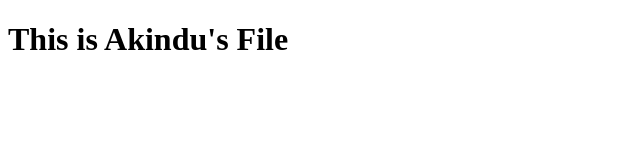
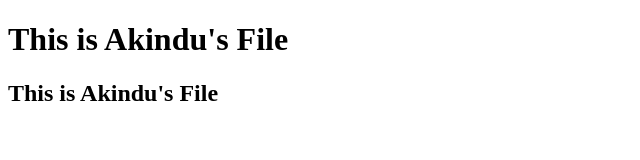
Before and after one commit to hashcode103/git-flow-init, a plain HTML site: page akindu.html in a window 1280 px wide. Shown: the whole page, without its empty margins (0-640 px from the left). Drawn offline with Linux system fonts and the light colour scheme.

Commit message:
second commit

```diff
--- a/akindu.html
+++ b/akindu.html
@@ -7,5 +7,6 @@
 </head>
 <body>
     <h1>This is Akindu's File</h1>
+    <h2>This is Akindu's File</h2>
 </body>
 </html>
```
